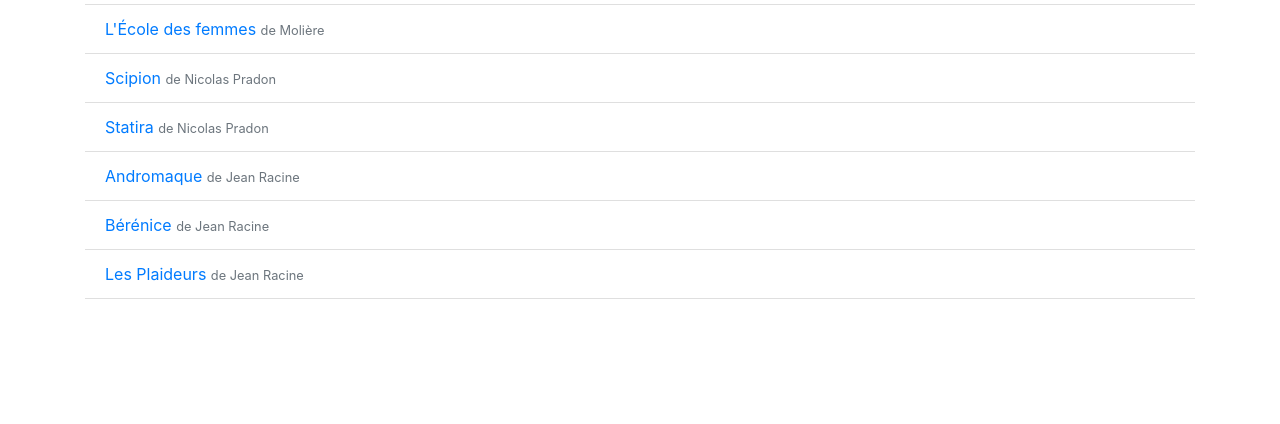
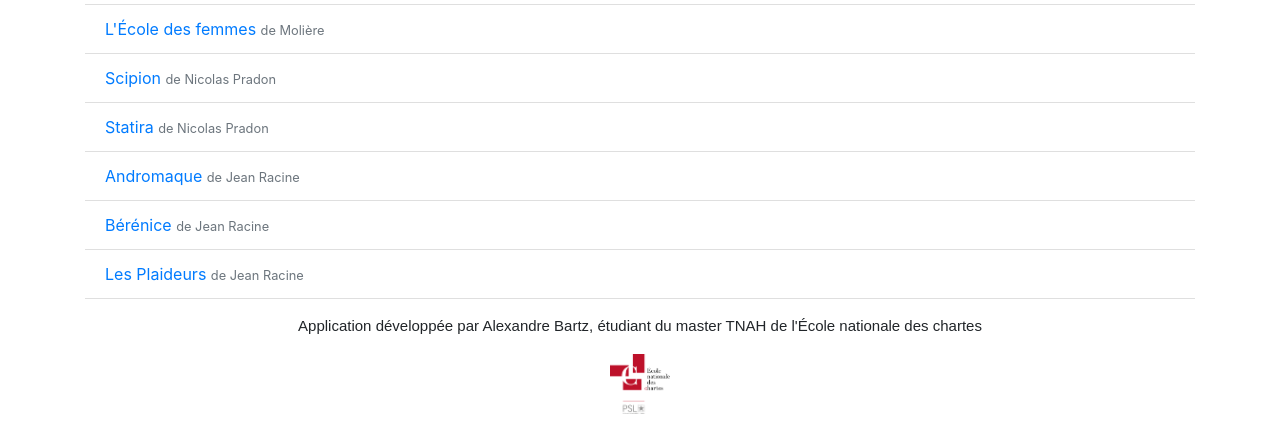
Before and after one commit to Chartes-TNAH/TEI_Reader, a Flask app: page / in a window 1280 px wide. Shown: the part 652-1076 px from the top of the page. Before the commit the page ends 951 px from the top, so only its background shows below. Run offline with Flask 2, Linux system fonts and the light colour scheme; some libraries are stand-ins or nearby versions.

Commit message:
Ajout du footer

```diff
--- a/TEI_Reader/static/css/styles.css
+++ b/TEI_Reader/static/css/styles.css
@@ -139,3 +139,11 @@
     margin-top: 5px;
     margin-bottom: 5px;
 }
+
+.footer {
+    font-family: Arial;
+    font-size:15px;
+    text-align: center;
+    margin-top: 10px;
+    margin-bottom: 10px;
+}
--- /dev/null
+++ b/TEI_Reader/templates/footer.html
@@ -0,0 +1,6 @@
+<footer class="footer">
+    <p>Application développée par Alexandre Bartz, étudiant du master TNAH de l'École nationale des chartes</p>
+    <a href="http://www.chartes.psl.eu/">
+    <img src="/static/images/logo_ENC.png" alt="Logo de l'École nationale des chartes" width="60px" height="60px">
+    </a>
+</footer>
--- a/TEI_Reader/templates/layout.html
+++ b/TEI_Reader/templates/layout.html
@@ -14,5 +14,6 @@
     <p>Source gallica.bnf.fr / BnF</p>
 </div>
 {% block corps %}{% endblock %}
+{% extends "footer.html" %}
 </body>
 </html>
```
Also changed, not shown: TEI_Reader/static/images/logo_ENC.png (added), TEI_Reader/templates/pages/Accueil.html (line endings or trailing spaces).
